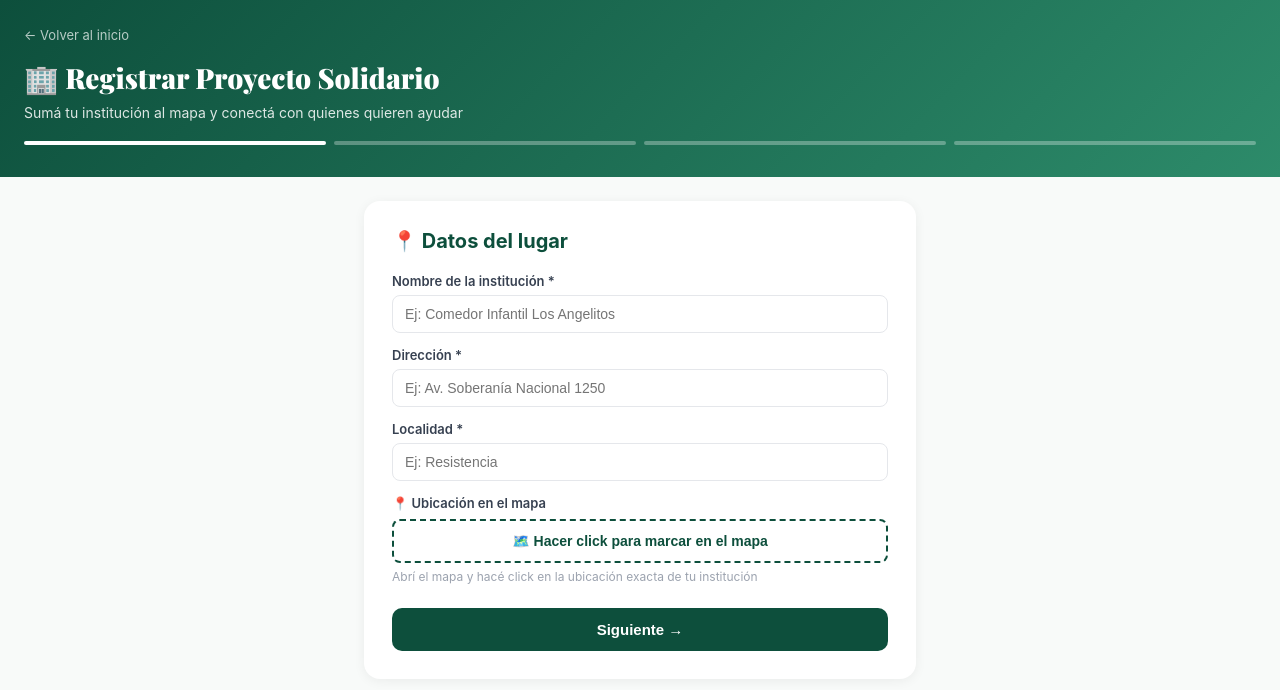
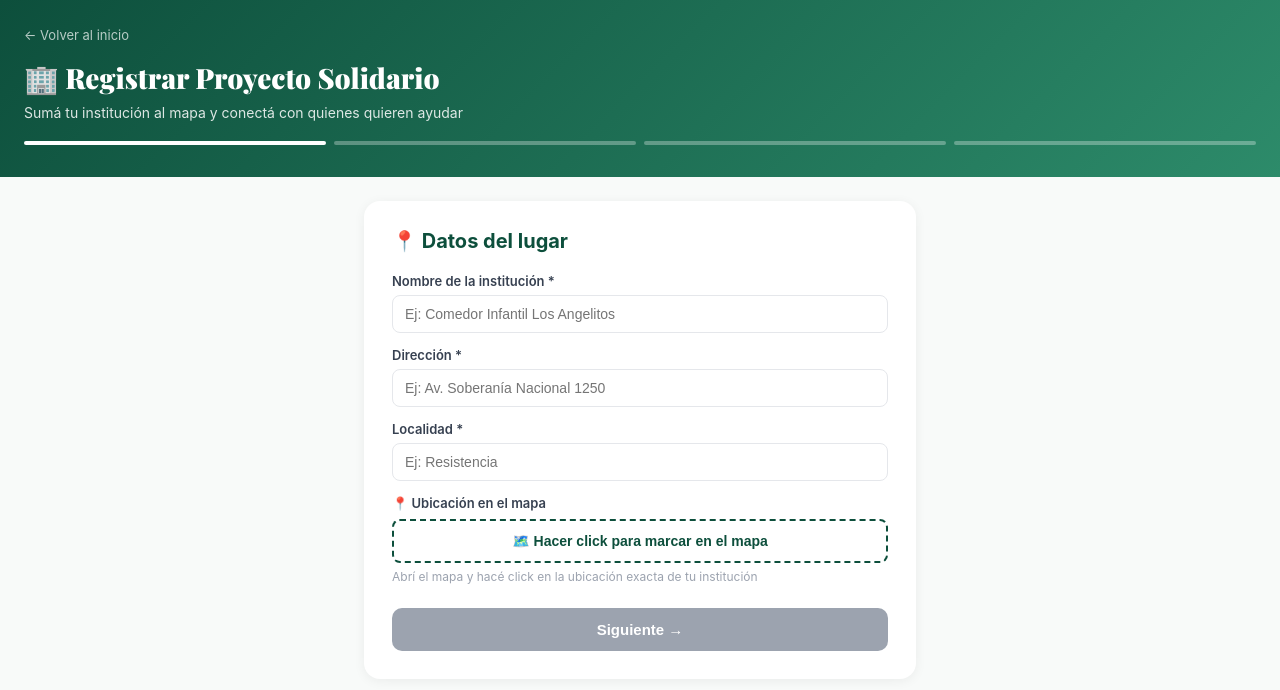
Before and after one commit to emiliotv-ia/agentes-de-cambio, a Next.js app: page /registrar in a window 1280 px wide. Shown: the top 690 px of the page. Built offline with nearby package versions, Linux system fonts and the light colour scheme.

Commit message:
registrar: ubicacion obligatoria para avanzar al paso 2

```diff
--- a/app/registrar/page.js
+++ b/app/registrar/page.js
@@ -222,7 +222,13 @@ export default function RegistrarPage() {
                   <p style={{ color: "#9CA3AF", fontSize: 12, margin: "6px 0 0 0" }}>Abrí el mapa y hacé click en la ubicación exacta de tu institución</p>
                 </div>
               </div>
-              <button type="button" onClick={() => setPaso(2)} style={{ marginTop: 24, width: "100%", background: "#0D4F3C", color: "white", border: "none", padding: "13px", borderRadius: 10, fontWeight: 700, cursor: "pointer", fontSize: 15 }}>Siguiente →</button>
+              <button type="button" onClick={() => {
+                if (!form.latitud || !form.longitud) {
+                  alert("📍 Por favor marcá la ubicación de tu institución en el mapa antes de continuar.")
+                  return
+                }
+                setPaso(2)
+              }} style={{ marginTop: 24, width: "100%", background: form.latitud ? "#0D4F3C" : "#9CA3AF", color: "white", border: "none", padding: "13px", borderRadius: 10, fontWeight: 700, cursor: form.latitud ? "pointer" : "not-allowed", fontSize: 15 }}>Siguiente →</button>
             </div>
           )}
 
```
